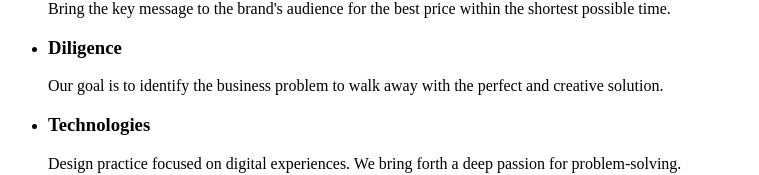
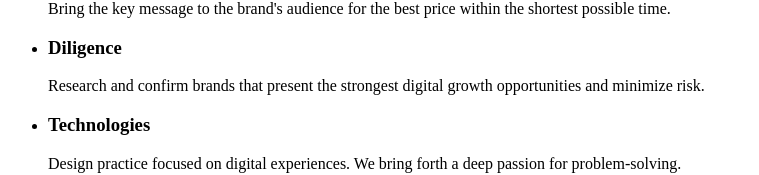
Before and after one commit to LieraBerh/goit-markup-hw-01, a plain HTML site: page index.html in a window 1280 px wide. Shown: the part 421-596 px from the top of the page, without its empty margins (0-759 px from the left). Drawn offline with Linux system fonts and the light colour scheme.

Commit message:
forth-variant

```diff
--- a/index.html
+++ b/index.html
@@ -44,7 +44,8 @@
                 </li>
                 <li>
                     <h3>Diligence</h3>
-                    <p>Our goal is to identify the business problem to walk away with the perfect and creative solution.
+                    <p>Research and confirm brands that present the strongest digital growth opportunities and minimize
+                        risk.
                     </p>
                 </li>
                 <li>
```
